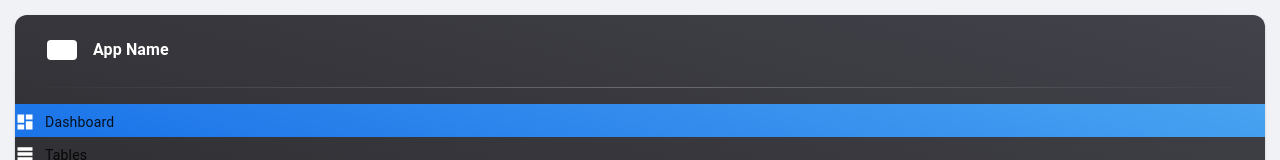
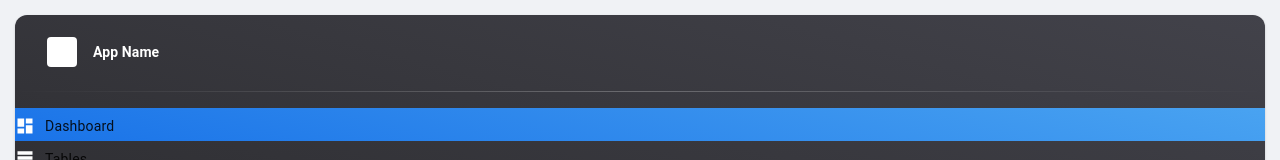
Before and after one commit to josepaulodelacruz/PA_Dashboard, a React (Vite) app: page /dashboard in a window 1280 px wide. Shown: the top 160 px of the page. Built offline with nearby package versions, Linux system fonts and the light colour scheme.

Commit message:
subtle sidenav item animation

```diff
--- a/src/Components/Sidenav/SidenavItem.tsx
+++ b/src/Components/Sidenav/SidenavItem.tsx
@@ -2,6 +2,7 @@ import React, { useState } from 'react';
 import linearGradient from '@/assets/theme/functions/linearGradient';
 import { useTheme } from '@mui/material/styles';
 import { useLocation } from 'react-router-dom';
+import useToggleDrawer from '@/Hooks/Sidenav/useToggleDrawer'
 
 interface SidenavItemProps {
   name: string;
@@ -13,6 +14,7 @@ const SidenavItem = ({ icon, name, route }: SidenavItemProps) => {
   const location = useLocation();
   const theme = useTheme();
   const { gradients } = theme.palette as { gradients?: any };
+  const { isOpen } = useToggleDrawer();
 
   const [isHovered, setIsHovered] = useState(false);
 
@@ -41,7 +43,14 @@ const SidenavItem = ({ icon, name, route }: SidenavItemProps) => {
     >
       <div className='p-[0.025rem] flex items-center'>
         {icon}
-        <span className='text-white font-normal ml-2' style={{ fontSize: '0.875rem' }}>
+        <span className='text-white font-normal ml-2'
+          style={{
+            fontSize: '0.875rem',
+            transform: isOpen ? 'translateX(0px)' : 'translateX(-10px)',
+            opacity: isOpen ? 1 : 0,
+            transition: 'transform 0.3s ease, opacity 0.3s ease',
+          }}
+        >
           {name}
         </span>
       </div>
--- a/src/Components/Sidenav/index.tsx
+++ b/src/Components/Sidenav/index.tsx
@@ -28,7 +28,7 @@ const Sidenav = ({ classNames }: SidenavProps) => {
   }
 
   const _handleDrawerEvent = () => {
-    if(isMobile) {
+    if (isMobile) {
       _toggleDrawer.isClosed()
     }
   }
@@ -84,6 +84,12 @@ const Sidenav = ({ classNames }: SidenavProps) => {
               whiteSpace="nowrap" // Prevent text from wrapping
               overflow="hidden" // Hide overflow text
               textOverflow="ellipsis" // Add ellipsis for overflow text
+              style={{
+                fontSize: '0.875rem',
+                transform: _toggleDrawer.isOpen ? 'translateX(0px)' : 'translateX(-10px)',
+                opacity: _toggleDrawer.isOpen ? 1 : 0,
+                transition: 'transform 0.3s ease, opacity 0.3s ease',
+              }}
             >
               App Name
             </Typography>
@@ -127,7 +133,7 @@ const Sidenav = ({ classNames }: SidenavProps) => {
         >
           <div
             style={{
-              height: '20px',
+              height: '30px',
               width: '30px',
               backgroundColor: 'white',
               borderRadius: '4px', // Added to make it look better
@@ -141,6 +147,12 @@ const Sidenav = ({ classNames }: SidenavProps) => {
             whiteSpace="nowrap" // Prevent text from wrapping
             overflow="hidden" // Hide overflow text
             textOverflow="ellipsis" // Add ellipsis for overflow text
+            style={{
+              fontSize: '0.875rem',
+              transform: _toggleDrawer.isOpen ? 'translateX(0px)' : 'translateX(-10px)',
+              opacity: _toggleDrawer.isOpen ? 1 : 0,
+              transition: 'transform 0.3s ease, opacity 0.3s ease',
+            }}
           >
             App Name
           </Typography>
--- a/src/Layouts/TemplateContainer/index.tsx
+++ b/src/Layouts/TemplateContainer/index.tsx
@@ -54,9 +54,9 @@ const TemplateContainer = () => {
 
   return (
     <>
-      <div className={`grid h-screen transition-all  duration-300 grid-cols[100%] ${_isSidebarOpen ? 'xl:grid-cols-[18%_82%]' : 'xl:grid-cols-[0_100%]'}`}>
+      <div className={`group grid h-screen transition-all  duration-300 grid-cols[100%] ${_isSidebarOpen ? 'xl:grid-cols-[18%_auto]' : 'xl:grid-cols-[110px_auto]'}`}>
 
-        <Sidenav />
+        <Sidenav/>
 
         <div ref={scrollableRef} className="overflow-auto">
           <ScrollToTop scrollRef={scrollableRef} />
```
